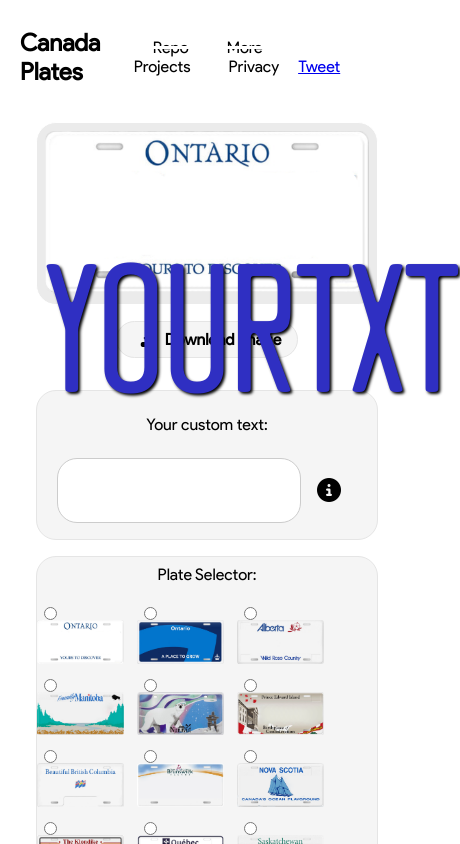
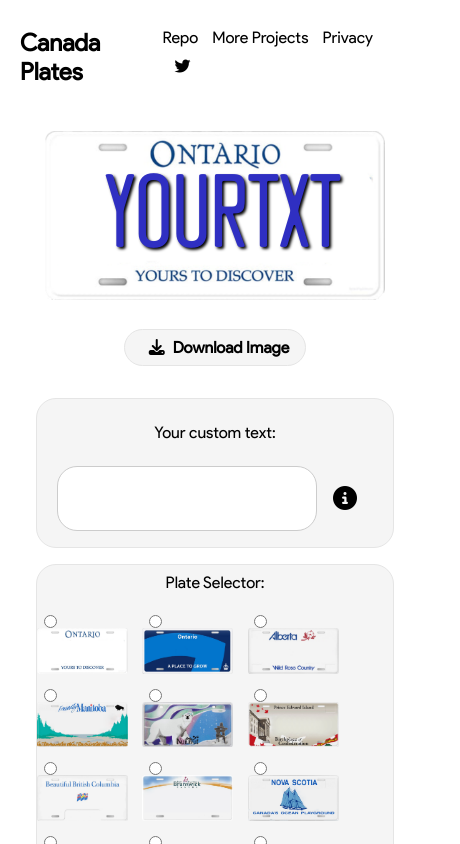
Before and after one commit to coolokawesome/vanityplates2, a React (Create React App) app: page / in a window 390 px wide. Shown: the top 844 px of the page, 460 px wide, since content can reach past the window. Built offline with nearby package versions, Linux system fonts and the light colour scheme.

Commit message:
updated styles

```diff
--- a/src/App.js
+++ b/src/App.js
@@ -8,11 +8,13 @@ function App() {
       <div className="d-flex justify-content-between align-items-center">
         <div><h1 className="navbar-logo">Canada Plates</h1></div>
         <div>
-        <Link className="px-3 py-2 navbar-link">Repo</Link>
-        <Link className="px-3 py-2 navbar-link">More Projects</Link>
-        <Link className="px-3 py-2 navbar-link">Privacy</Link>
-        <a target="_blank" rel="canonical" className="twitter-share-button btn btn-primary" href={`https://twitter.com/intent/tweet?check%20out%20this%20site!%20`}>Tweet</a>
-
+          <Link target="_blank" to="https://github.com/coolokawesome/vanityplates2" className="px-1 px-md-3 py-2 navbar-link">Repo</Link>
+          <Link target="_blank" to={"https://github.com/coolokawesome"} className="px-1 px-md-3 py-2 navbar-link">More Projects</Link>
+          <Link className="px-1 px-md-3 py-2 navbar-link">Privacy</Link>
+          <a class="twitter-share-button" target="_blank"
+          href="https://twitter.com/intent/tweet?text=Check%20out%20this%20vanity%20plate%20customizer!%20canadaplates.ca%20#canadaplates">
+            <i class="navbar-link py-2 px-3 fa-brands fa-twitter"></i>
+          </a>
         </div>
       </div>
     </nav>
--- a/src/Footer.js
+++ b/src/Footer.js
@@ -5,7 +5,7 @@ function Footer() {
     <div className='footer-container container'>
         <div className='row d-flex text-center'>
             <a className='mt-5 footer-a'>
-                coolokawesome, 2023
+                coolokawesome
             </a>
         </div>
     </div>
--- a/src/PlateContainer.js
+++ b/src/PlateContainer.js
@@ -59,11 +59,11 @@ const generatePDF = () => {
 return (
 <div className='col-12 col-lg-6'>
     <div id='plateContainer' className='plate-container m-3 p-2'>
-        <div>
-        <img className='plate-img img img-fluid' id='plateImg' src={currentPlate}></img>
+
+        <img  className='plate-img img img-fluid' id='plateImg' src={currentPlate}></img>
         {/* {run the text change function on rerender} */}
         <p className={plateColor()}>{text}</p>
-        </div>
+
     </div>
     <div className='download-row m-3'>
         <div className='d-flex justify-content-center align-items-end'>
--- a/src/PlateSelector.js
+++ b/src/PlateSelector.js
@@ -57,7 +57,7 @@ const id = open ? 'simple-popover' : undefined;
                 horizontal: 'left',
               }}
             >
-              <Typography sx={{ p: 3 }}>Get Started by typing your custom text here. <br></br> Check out the different plates below!</Typography>
+              <Typography sx={{ p: 3 }}>Get started by typing your custom text here, <br></br>then pick a plate from the selections below!</Typography>
               </Popover>
 
             </div>
--- a/src/styles/App.css
+++ b/src/styles/App.css
@@ -8,7 +8,10 @@
   font-family: 'Product';
   src: url('./fonts/Product\ Sans\ Regular.ttf');
 }
-
+body {
+  width: 100% ;
+  overflow-x: hidden !important
+}
 #root {
   font-family: 'Product';
 }
@@ -33,5 +36,5 @@
   background-color: #312d2d;
   color: white;
   border: 3px solid #312d2d;
-  border-radius: 20px;
+  border-radius: 15px;
 }
--- a/src/styles/PlateContainer.css
+++ b/src/styles/PlateContainer.css
@@ -7,7 +7,7 @@
 }
 .plate-container {
     position: relative;
-    background-color: rgb(235, 235, 235);
+    background-color: rgb(255, 255, 255) !important;
     border: solid 1px rgb(255, 255, 255);
     border-radius: 20px
 }
@@ -17,10 +17,45 @@
     text-align: center;
     top: -34%;
     font-family: 'Driver';
-    font-size: 10em;
+    font-size: calc(10em);
     /* text-shadow: black 2px 1px 1px; */
 }
-
+@media only screen and (max-width: 1399px){
+    .plate-text {
+        font-size: 8.5em;
+    }
+}
+@media only screen and (max-width: 1199px){
+    .plate-text {
+        font-size: 7.2em;
+    }
+}
+@media only screen and (max-width: 991px){
+    .plate-text {
+        font-size: 11em;
+    }
+}
+@media only screen and (max-width: 767px){
+    .plate-text {
+        font-size: 8.2em;
+    }
+}
+/* mobile */
+@media only screen and (max-width: 414px){
+    .plate-text {
+        font-size: 6em;
+    }
+}
+@media only screen and (max-width: 390px){
+    .plate-text {
+        font-size: 5.7em;
+    }
+}
+@media only screen and (max-width: 375px){
+    .plate-text {
+        font-size: 5.2em;
+    }
+}
 .text-white {
     /* background: -webkit-linear-gradient(#f2f2f2, #e6e6e6);
     -webkit-background-clip: text;
@@ -53,10 +88,30 @@
     border-radius: 20px
 }
 .download-img-button:hover {
-    transform: translateY(2px);
     transition-duration: 0.2s;
     cursor: pointer;
+    background-color: rgb(233, 233, 233);
 }
-.download-row {
+.download-img-button:hover .fa-download {
+    animation: download-icon 3s infinite
+}
+@keyframes download-icon {
+    0%, 100% {
+        transform: translate(0px);
+    }
+    10% {
+        transform: translateY(-2px);
+    }
 
+    20% {
+        transform: translateY(0px);
+    }
+
+    30% {
+        transform: translateY(-2px);
+    }
+
+    40% {
+        transform: translateY(0px);
+    }
 }
--- a/src/styles/plateSelector.css
+++ b/src/styles/plateSelector.css
@@ -35,3 +35,6 @@
     position: relative;
     cursor: pointer;
 }
+.fa-twitter {
+    color: black;
+}
```
Lines whose indentation alone changed are shown as unchanged.
